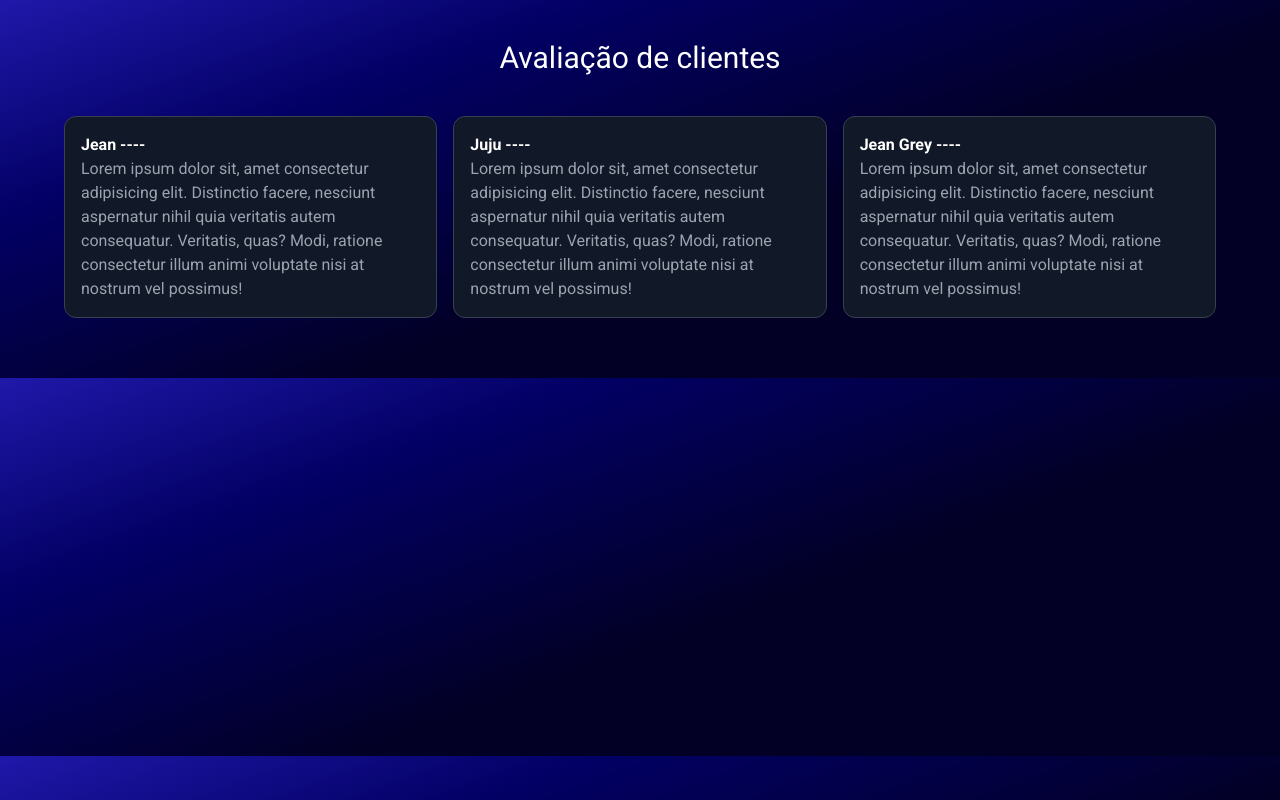
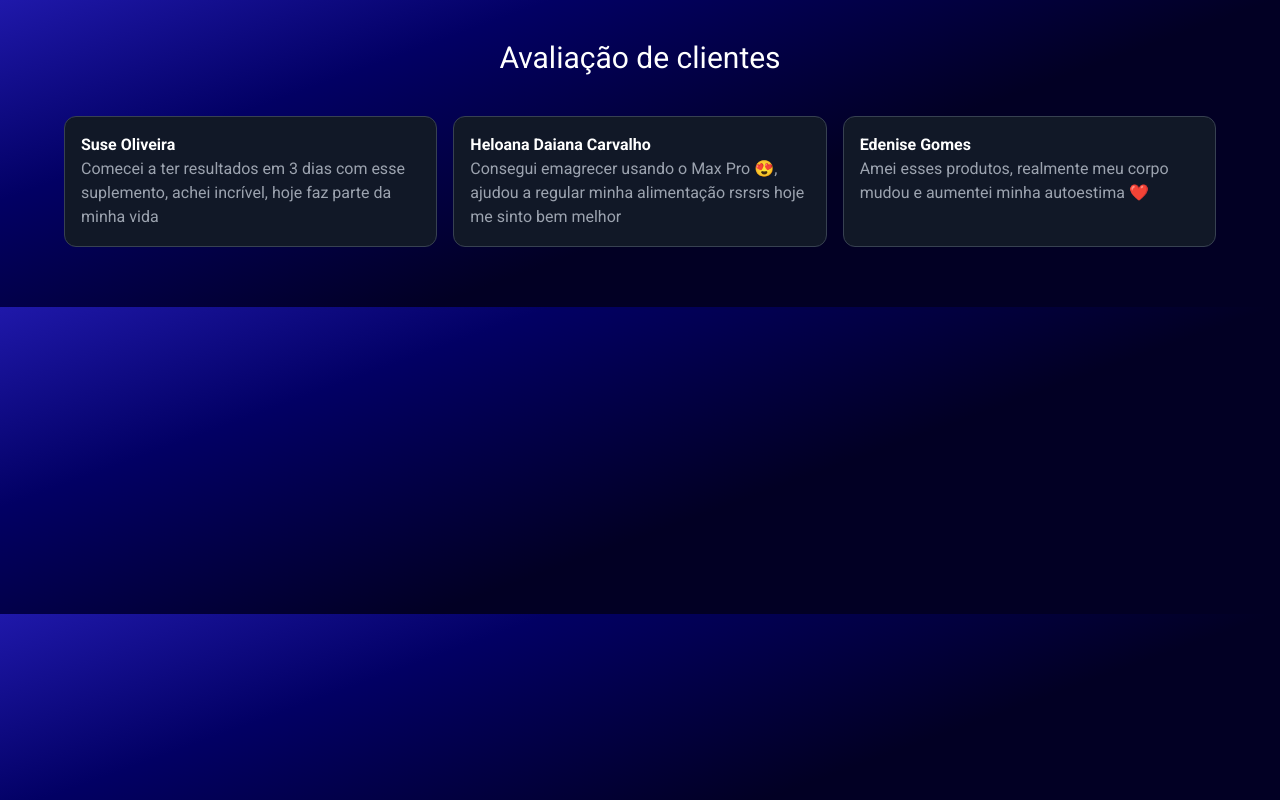
Before and after one commit to Regis-Oliveira/domfit_lp, a Next.js app: page /components/FeedbackClients in a window 1280 px wide. Built offline with nearby package versions, Linux system fonts and the light colour scheme.

Commit message:
feat: add real feedbacks from facebook

```diff
--- a/pages/components/FeedbackClients/index.tsx
+++ b/pages/components/FeedbackClients/index.tsx
@@ -11,28 +11,28 @@ export default function FeedbackClients() {
       >
         <div className="max-w-6xl grid grid-cols-1 sm:grid-cols-2 lg:grid-cols-3 gap-4
           items-center justify-center my-5">
-          <div className="rounded-xl p-4 bg-gray-900 border border-gray-700">
+          <div className="rounded-xl p-4 bg-gray-900 border border-gray-700 min-h-[8.2rem]">
             <h4 className="text-white text-base font-bold font-sans">
-              Jean ----
+              Suse Oliveira
             </h4>
             <p className="text-gray-400 text-base font-sans">
-              Lorem ipsum dolor sit, amet consectetur adipisicing elit. Distinctio facere, nesciunt aspernatur nihil quia veritatis autem consequatur. Veritatis, quas? Modi, ratione consectetur illum animi voluptate nisi at nostrum vel possimus!
+              Comecei a ter resultados em 3 dias com esse suplemento, achei incrível, hoje faz parte da minha vida
             </p>
           </div>
-          <div className="rounded-xl p-4 bg-gray-900 border border-gray-700">
+          <div className="rounded-xl p-4 bg-gray-900 border border-gray-700 min-h-[8.2rem]">
             <h4 className="text-white text-base font-bold font-sans">
-              Juju ----
+              Heloana Daiana Carvalho
             </h4>
             <p className="text-gray-400 text-base font-sans">
-              Lorem ipsum dolor sit, amet consectetur adipisicing elit. Distinctio facere, nesciunt aspernatur nihil quia veritatis autem consequatur. Veritatis, quas? Modi, ratione consectetur illum animi voluptate nisi at nostrum vel possimus!
+              Consegui emagrecer usando o Max Pro 😍, ajudou a regular minha alimentação rsrsrs hoje me sinto bem melhor
             </p>
           </div>
-          <div className="rounded-xl p-4 bg-gray-900 border border-gray-700">
+          <div className="rounded-xl p-4 bg-gray-900 border border-gray-700 min-h-[8.2rem]">
             <h4 className="text-white text-base font-bold font-sans">
-              Jean Grey ----
+              Edenise Gomes
             </h4>
             <p className="text-gray-400 text-base font-sans">
-              Lorem ipsum dolor sit, amet consectetur adipisicing elit. Distinctio facere, nesciunt aspernatur nihil quia veritatis autem consequatur. Veritatis, quas? Modi, ratione consectetur illum animi voluptate nisi at nostrum vel possimus!
+              Amei esses produtos, realmente meu corpo mudou e aumentei minha autoestima ❤️
             </p>
           </div>
         </div>
```
Also changed, not shown: pages/components/Hero/index.tsx (line endings or trailing spaces).
